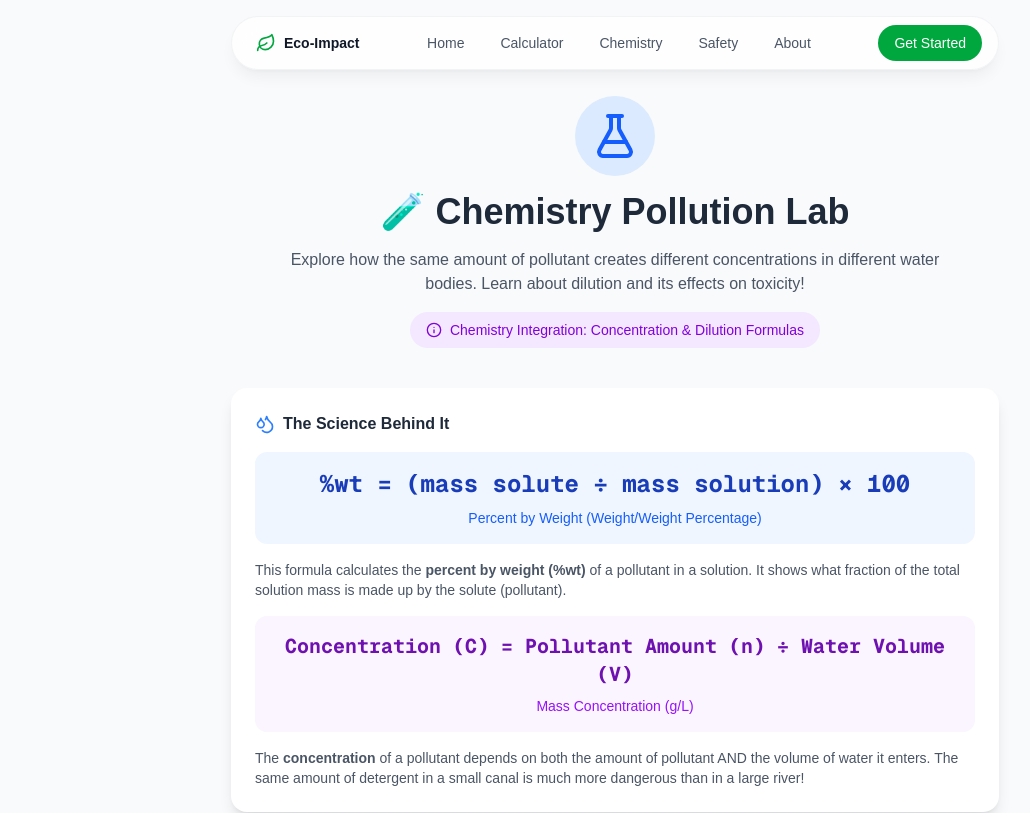
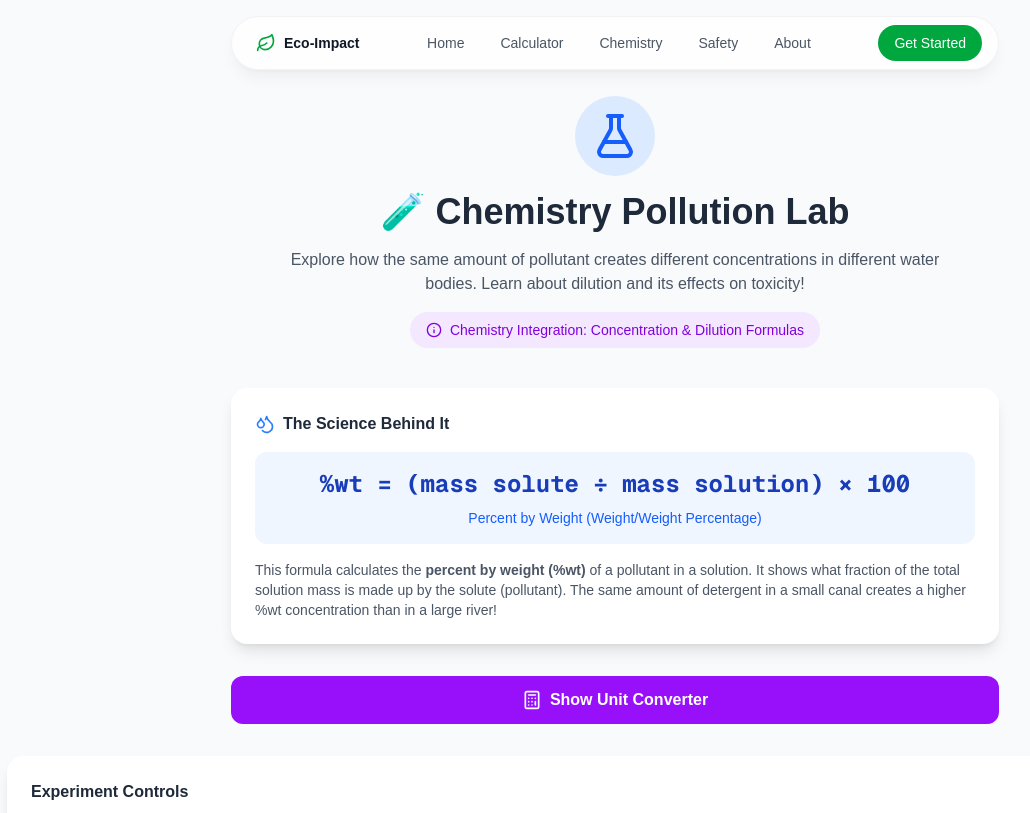
Before and after one commit to ymadz/eco-impact-simulator, a Next.js app in the folder frontend/: page /chemistry in a window 1280 px wide. Shown: the top 813 px of the page, without its empty margins (25-1055 px from the left). Built offline with nearby package versions, Linux system fonts and the light colour scheme.

Commit message:
Simplify chemistry formula section to only show %wt formula
- Removed the purple concentration formula (C=n/V)
- Kept only the blue %wt formula as requested
- Consolidated the explanation text

```diff
--- a/frontend/app/chemistry/page.tsx
+++ b/frontend/app/chemistry/page.tsx
@@ -110,22 +110,10 @@ export default function ChemistryPage() {
               Percent by Weight (Weight/Weight Percentage)
             </p>
           </div>
-          <p className="text-gray-600 text-sm mb-4">
+          <p className="text-gray-600 text-sm">
             This formula calculates the <strong>percent by weight (%wt)</strong> of a pollutant in a solution.
             It shows what fraction of the total solution mass is made up by the solute (pollutant).
-          </p>
-          <div className="bg-purple-50 p-4 rounded-xl">
-            <p className="text-center text-xl font-mono font-bold text-purple-800 mb-2">
-              Concentration (C) = Pollutant Amount (n) ÷ Water Volume (V)
-            </p>
-            <p className="text-center text-sm text-purple-600">
-              Mass Concentration (g/L)
-            </p>
-          </div>
-          <p className="text-gray-600 text-sm mt-4">
-            The <strong>concentration</strong> of a pollutant depends on both the amount of pollutant AND
-            the volume of water it enters. The same amount of detergent in a small canal is much more
-            dangerous than in a large river!
+            The same amount of detergent in a small canal creates a higher %wt concentration than in a large river!
           </p>
         </div>
 
```
